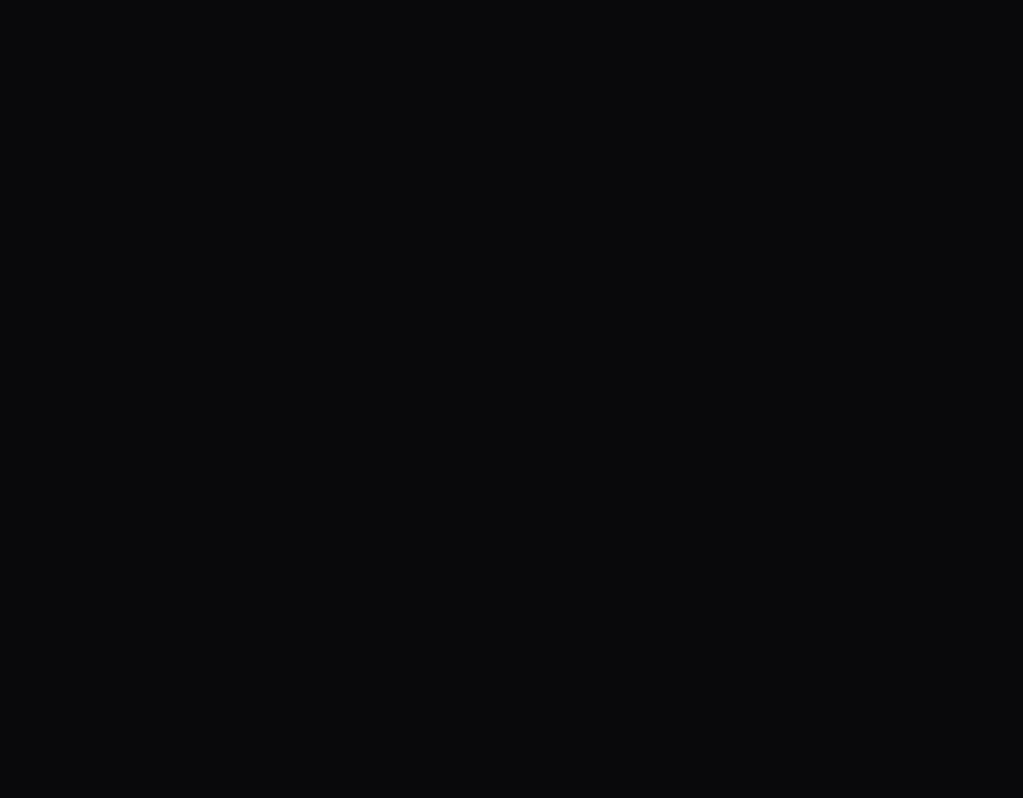
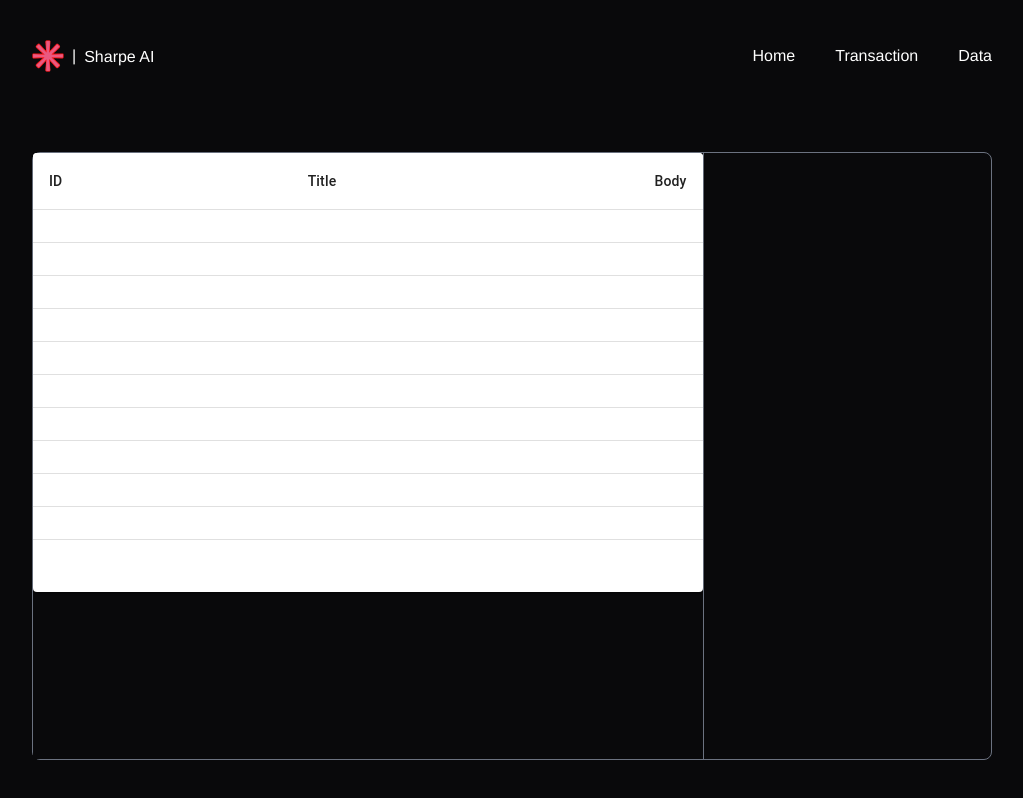
Before and after one commit to div-vik/sharpe, a React (Vite) app in the folder sharpe/: page /data in a window 1280 px wide. Shown: the whole page, without its empty margins (128-1151 px from the left). Built offline with nearby package versions, Linux system fonts and the light colour scheme.

Commit message:
Complete style

```diff
--- a/sharpe/src/App.jsx
+++ b/sharpe/src/App.jsx
@@ -1,5 +1,20 @@
+import { BrowserRouter, Route, Routes } from "react-router-dom";
+import Navbar from "./components/Navbar";
+import Data from "./pages/Data";
+import Home from "./pages/Home";
+import Transaction from "./pages/Transaction";
+
 function App() {
-  return <div>Sharpe ai</div>;
+  return (
+    <BrowserRouter>
+      <Navbar />
+      <Routes>
+        <Route path="/" index element={<Home />} />
+        <Route path="/transaction" element={<Transaction />} />
+        <Route path="/data" element={<Data />} />
+      </Routes>
+    </BrowserRouter>
+  );
 }
 
 export default App;
--- a/sharpe/src/components/Navbar.jsx
+++ b/sharpe/src/components/Navbar.jsx
@@ -1,7 +1,28 @@
-import React from "react";
+import logo from "../assets/logo.png";
+import { Link } from "react-router-dom";
 
 const Navbar = () => {
-  return <div>Navbar</div>;
+  return (
+    <div className="absolute top-0 bg-transparent h-28 z-10 w-full px-5 lg:px-24 xl:px-40 py-5 lg:py-10">
+      <div className="flex justify-between items-center container mx-auto">
+        <div className="">
+          <Link className="flex justify-center items-center gap-2" to="/">
+            <img className="w-8" src={logo} alt="logo" />
+            <p>|</p>
+            <p className="mt-[0.1rem]">Sharpe AI</p>
+          </Link>
+        </div>
+        <div className="flex justify-between items-center gap-10">
+          <Link to="/">Home</Link>
+          <Link to="/transaction">Transaction</Link>
+          <Link to="/data">Data</Link>
+          {/* <p>Home</p>
+          <p>Transaction</p>
+          <p>Data</p> */}
+        </div>
+      </div>
+    </div>
+  );
 };
 
 export default Navbar;
--- /dev/null
+++ b/sharpe/src/components/Table.jsx
@@ -0,0 +1,109 @@
+import * as React from "react";
+import Paper from "@mui/material/Paper";
+import Table from "@mui/material/Table";
+import TableBody from "@mui/material/TableBody";
+import TableCell from "@mui/material/TableCell";
+import TableContainer from "@mui/material/TableContainer";
+import TableHead from "@mui/material/TableHead";
+import TablePagination from "@mui/material/TablePagination";
+import TableRow from "@mui/material/TableRow";
+
+const columns = [
+  { id: "id", label: "ID", minWidth: 170 },
+  { id: "title", label: "Title", minWidth: 100 },
+  {
+    id: "body",
+    label: "Body",
+    minWidth: 170,
+    align: "right",
+  },
+];
+
+function createData(name, code, population, size) {
+  const density = population / size;
+  return { name, code, population, size, density };
+}
+
+const rows = [
+  createData("India", "IN", 1324171354, 3287263),
+  createData("China", "CN", 1403500365, 9596961),
+  createData("Italy", "IT", 60483973, 301340),
+  createData("United States", "US", 327167434, 9833520),
+  createData("Canada", "CA", 37602103, 9984670),
+  createData("Australia", "AU", 25475400, 7692024),
+  createData("Germany", "DE", 83019200, 357578),
+  createData("Ireland", "IE", 4857000, 70273),
+  createData("Mexico", "MX", 126577691, 1972550),
+  createData("Japan", "JP", 126317000, 377973),
+  createData("France", "FR", 67022000, 640679),
+  createData("United Kingdom", "GB", 67545757, 242495),
+  createData("Russia", "RU", 146793744, 17098246),
+  createData("Nigeria", "NG", 200962417, 923768),
+  createData("Brazil", "BR", 210147125, 8515767),
+];
+
+export default function PostTable() {
+  const [page, setPage] = React.useState(0);
+  const [rowsPerPage, setRowsPerPage] = React.useState(10);
+
+  const handleChangePage = (event, newPage) => {
+    setPage(newPage);
+  };
+
+  const handleChangeRowsPerPage = (event) => {
+    setRowsPerPage(+event.target.value);
+    setPage(0);
+  };
+
+  return (
+    <Paper sx={{ width: "100%", overflow: "hidden" }}>
+      <TableContainer sx={{ maxHeight: 440 }}>
+        <Table stickyHeader aria-label="sticky table">
+          <TableHead>
+            <TableRow>
+              {columns.map((column) => (
+                <TableCell
+                  key={column.id}
+                  align={column.align}
+                  style={{ minWidth: column.minWidth }}
+                >
+                  {column.label}
+                </TableCell>
+              ))}
+            </TableRow>
+          </TableHead>
+          <TableBody>
+            {rows
+              .slice(page * rowsPerPage, page * rowsPerPage + rowsPerPage)
+              .map((row) => {
+                return (
+                  <TableRow hover role="checkbox" tabIndex={-1} key={row.code}>
+                    {columns.map((column) => {
+                      const value = row[column.id];
+                      return (
+                        <TableCell key={column.id} align={column.align}>
+                          {column.format && typeof value === "number"
+                            ? column.format(value)
+                            : value}
+                        </TableCell>
+                      );
+                    })}
+                  </TableRow>
+                );
+              })}
+          </TableBody>
+        </Table>
+      </TableContainer>
+      <TablePagination
+        className="text-red-500"
+        rowsPerPageOptions={[10, 25, 100]}
+        component="div"
+        count={rows.length}
+        rowsPerPage={rowsPerPage}
+        page={page}
+        onPageChange={handleChangePage}
+        onRowsPerPageChange={handleChangeRowsPerPage}
+      />
+    </Paper>
+  );
+}
--- a/sharpe/src/index.css
+++ b/sharpe/src/index.css
@@ -7,74 +7,19 @@
   margin: 0;
   box-sizing: border-box;
   font-family: Helvetica, Sans-Serif;
-  background-color: #09090b;
+  color: #ffff;
 }
 
-/* :root {
-  font-family: Inter, system-ui, Avenir, Helvetica, Arial, sans-serif;
-  line-height: 1.5;
-  font-weight: 400;
-
-  color-scheme: light dark;
-  color: rgba(255, 255, 255, 0.87);
-  background-color: #242424;
-
-  font-synthesis: none;
-  text-rendering: optimizeLegibility;
-  -webkit-font-smoothing: antialiased;
-  -moz-osx-font-smoothing: grayscale;
+/* Blur Background */
+.blurbg {
+  background-image: linear-gradient(#434343db 86%);
+  border-radius: 16px;
+  height: fit-content;
 }
 
-a {
-  font-weight: 500;
-  color: #646cff;
-  text-decoration: inherit;
+@supports (-webkit-backdrop-filter: none) or (backdrop-filter: none) {
+  .blurbg {
+    -webkit-backdrop-filter: blur(10px);
+    backdrop-filter: blur(20px);
+  }
 }
-a:hover {
-  color: #535bf2;
-}
-
-body {
-  margin: 0;
-  display: flex;
-  place-items: center;
-  min-width: 320px;
-  min-height: 100vh;
-}
-
-h1 {
-  font-size: 3.2em;
-  line-height: 1.1;
-}
-
-button {
-  border-radius: 8px;
-  border: 1px solid transparent;
-  padding: 0.6em 1.2em;
-  font-size: 1em;
-  font-weight: 500;
-  font-family: inherit;
-  background-color: #1a1a1a;
-  cursor: pointer;
-  transition: border-color 0.25s;
-}
-button:hover {
-  border-color: #646cff;
-}
-button:focus,
-button:focus-visible {
-  outline: 4px auto -webkit-focus-ring-color;
-}
-
-@media (prefers-color-scheme: light) {
-  :root {
-    color: #213547;
-    background-color: #ffffff;
-  }
-  a:hover {
-    color: #747bff;
-  }
-  button {
-    background-color: #f9f9f9;
-  }
-} */
--- a/sharpe/src/pages/Data.jsx
+++ b/sharpe/src/pages/Data.jsx
@@ -1,7 +1,23 @@
 import React from "react";
+import PostTable from "../components/Table";
 
 const Data = () => {
-  return <div>Data</div>;
+  return (
+    <div className="absolute top-0 h-screen w-screen bg-[#09090B]">
+      <div className="relative">
+        <div className="w-full absolute top-28 h-[calc(100vh-7rem)] px-5 lg:px-24 xl:px-40 py-5 lg:py-10">
+          <div className="flex justify-center w-full h-full items-center container mx-auto">
+            <div className="bg-[#09090B] border-[1px] border-gray-500 rounded-lg w-full h-full">
+              <div className="bg-[#09090B] w-[70%] border-r-[1px] border-gray-500 h-full">
+                <PostTable />
+              </div>
+              <div></div>
+            </div>
+          </div>
+        </div>
+      </div>
+    </div>
+  );
 };
 
 export default Data;
--- a/sharpe/src/pages/Home.jsx
+++ b/sharpe/src/pages/Home.jsx
@@ -1,7 +1,28 @@
-import React from "react";
+import logo from "../assets/logo.png";
 
 const Home = () => {
-  return <div>Home</div>;
+  const style = {
+    backgroundImage:
+      "url(https://media.istockphoto.com/id/1366314114/fr/vectoriel/arri%C3%A8re-plan-technologique-avec-des-points-connect%C3%A9s-sur-un-paysage-dondes-3d-science.jpg?s=612x612&w=0&k=20&c=sCCT9wS5CNo23VWyI0xAcThT6pho0jJy6lsqgD2jfjU=)",
+    backgroundSize: "cover",
+    backgroundRepeat: "no-repeat",
+    backgroundPosition: "center",
+  };
+  return (
+    <div className="absolute top-0 h-screen w-screen bg-[#09090B]">
+      <div className="relative">
+        <div className="w-full absolute top-28 h-[calc(100vh-7rem)] px-5 lg:px-24 xl:px-40 py-5 lg:py-10 text-white">
+          <div className="flex justify-center w-full h-full items-center container mx-auto">
+            <div className="flex justify-center items-center gap-2 text-5xl">
+              <img className="w-20" src={logo} alt="logo" />
+              <p>|</p>
+              <p className="mt-2">Sharpe AI</p>
+            </div>
+          </div>
+        </div>
+      </div>
+    </div>
+  );
 };
 
 export default Home;
--- a/sharpe/src/pages/Transaction.jsx
+++ b/sharpe/src/pages/Transaction.jsx
@@ -1,7 +1,40 @@
 import React from "react";
+import bg from "../assets/blurBg.png";
 
 const Transaction = () => {
-  return <div>Transaction</div>;
+  return (
+    <div className="absolute top-0 h-screen w-screen bg-[#09090B]">
+      <div className="relative">
+        <div className="w-full absolute top-28 h-[calc(100vh-7rem)] px-5 lg:px-24 xl:px-40 py-5 lg:py-10 text-white">
+          <div className="flex justify-center w-full h-full items-center container mx-auto">
+            <div className="w-[30rem] h-fit rounded-2xl relative blurbg">
+              <img className="rounded-2xl" src={bg} alt="bg" />
+              <div className="absolute top-0 w-full h-full px-10 py-10 md:py-16">
+                <p className="mb-10 md:mb-16 font-bold text-5xl ">
+                  Transaction
+                </p>
+                <form className="w-full h-full rounded-2xl flex flex-col">
+                  <label className="mb-2 text-lg">Wallet Address </label>
+                  <input
+                    placeholder="0x71C7656EC7ab88b098..."
+                    className="bg-transparent focus:outline-none py-1 border-b-[1px]"
+                  />
+                  <label className="mb-2 text-lg mt-5">Amount </label>
+                  <input
+                    placeholder="500-1000"
+                    className="bg-transparent focus:outline-none py-1 border-b-[1px]"
+                  />
+                  <div className="w-fit px-3 py-2 mt-5 bg-pink-500 rounded-md hover:cursor-pointer">
+                    Submit
+                  </div>
+                </form>
+              </div>
+            </div>
+          </div>
+        </div>
+      </div>
+    </div>
+  );
 };
 
 export default Transaction;
```
Also changed, not shown: sharpe/src/assets/blurBg.png (added), sharpe/src/assets/logo.png (added).
